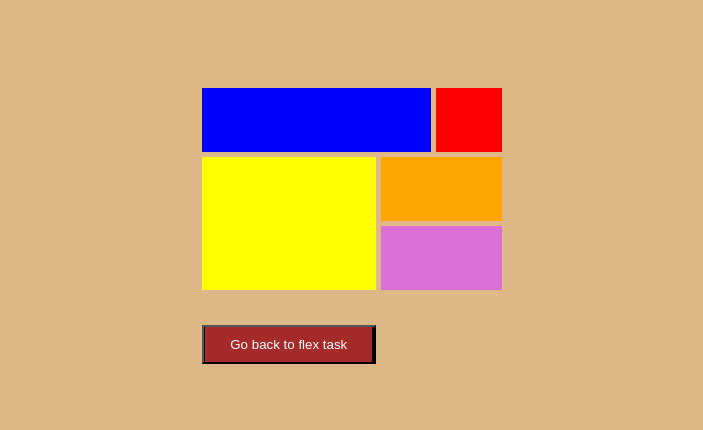
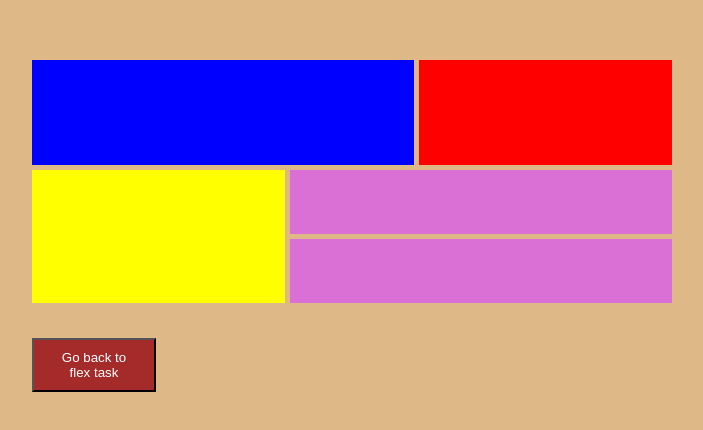
Before and after one commit to jadesola123/CSS-Flexbox-and-Grid-Layout-task, a plain HTML site: page pages/grid.html in a window 1280 px wide. Shown: the part 174-604 px from the top of the page, without its empty margins (288-991 px from the left). Drawn offline with Linux system fonts and the light colour scheme.

Commit message:
updated grid file

```diff
--- a/pages/grid.css
+++ b/pages/grid.css
@@ -12,19 +12,22 @@ body{
 main{
     display: grid;
     grid-template-areas:
-    "a a b"
-    "a a b"
-    "c d d"
-    "c e e"
-    "c e e";
+
+    "a a a b b"
+    "a a a b b"
+    "c c d d d"
+    "c c e e e";
+
+    width:50%;
+    margin: auto;
     gap: 5px;
-    grid-template-columns: auto 50px auto;
-    width:300px;
-    margin: auto;
+    grid-template-rows: 100px 1fr;
+   grid-template-columns: repeat(5,1fr);
+
 }
 
 main div{
-    padding: 2em ;
+    padding: 2em;
 }
 .item-1{
     background-color: blue;
@@ -40,7 +43,7 @@ main div{
     grid-area: c;
 }
 .item-4{
-    background-color: orange;
+    background-color: orchid;
     grid-area:d;
 }
 
```
